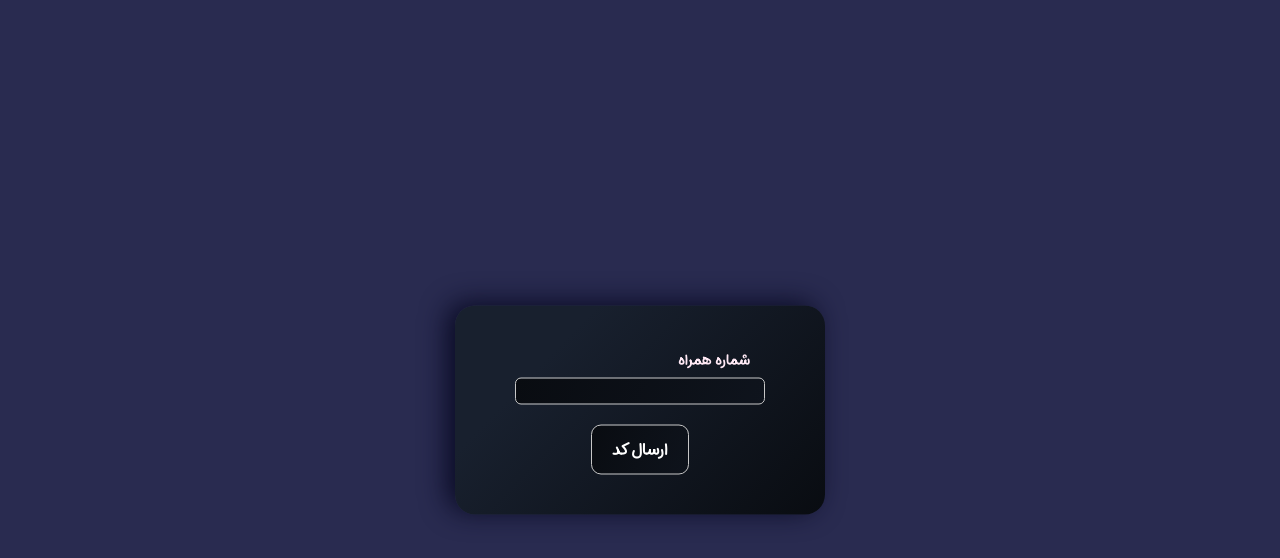
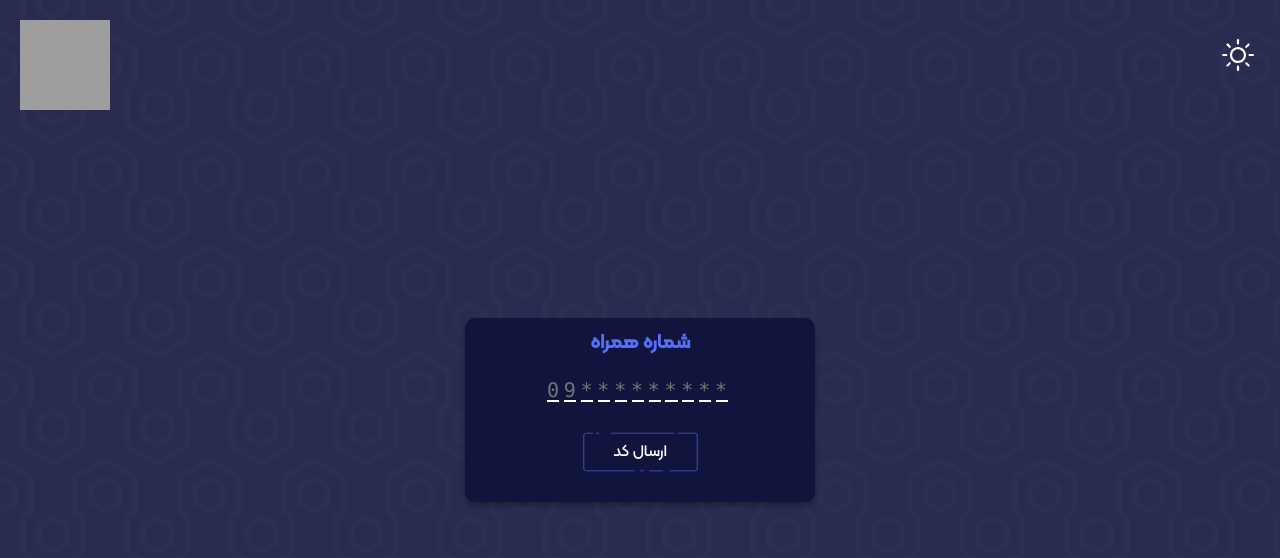
Before and after one commit to Amir99Aslani/ABM_co, a React (Create React App) app: page / in a window 1280 px wide. Shown: the top 558 px of the page. Built offline with nearby package versions, Linux system fonts and the light colour scheme; grey boxes are pictures that could not be loaded.

Commit message:
new template

```diff
--- a/src/component/Css/LoiIn.css
+++ /dev/null
@@ -1,79 +0,0 @@
-* {
-    box-sizing: border-box;
-    padding: 0;
-    margin: 0;
-}
-
-@font-face {
-    font-family: admin-panel-farsi;
-    src: url("font/Mikhak-Bold.ttf") ;
-}
-
-.container{
-    width: 100%;
-    height: 100%;
-}
-
-.LogInContainer {
-    position: absolute;
-    top: 50%;
-    left: 50%;
-    transform: translate(-50%, -50%);
-}
-
-.LogInForm {
-    background: linear-gradient(134deg, rgb(24, 32, 46) 25%, rgba(9, 12, 17, 1) 100%);;
-    padding: 20px 40px;
-    display: grid;
-    margin-top: 20px;
-    border-radius: 20px;
-    box-shadow: -8px -3px 27px rgb(10, 11, 37);
-    font-family: iranian-sanse;
-}
-
-.LogInForm div label {
-    position: relative;
-    display: block;
-    color: rgb(255, 233, 245);
-    padding: 22px 22px 0 22px;
-    font-size: 15px;
-    direction: rtl;
-    margin-bottom: 5px;
-    margin-right: 13px;
-    font-family: admin-panel-farsi;
-}
-
-
-.LogInForm div input {
-    margin: 0 20px;
-    width: 250px;
-    border: 0.7px solid rgb(199, 199, 199);
-    background: linear-gradient(292deg, rgb(17, 23, 34) -46%, rgba(9, 12, 17, 1) 100%);;
-    border-radius: 6px;
-    height: 27px;
-    color: white;
-    padding: 5px;
-}
-
-
-.button2 , .button1 {
-    margin: 40px 20px 20px 20px;
-    color: white;
-    border: 1px solid rgb(199, 199, 199);
-    border-radius: 10px;
-    background: linear-gradient(292deg, rgba(17, 23, 34, 0.6) -46%, rgba(9, 12, 17, 1) 100%);;
-    cursor: pointer;
-    font-family: iranian-sanse;
-    padding: 10px 20px;
-    font-size: 17px;
-    font-family: admin-panel-farsi;
-}
-
-.button1{
-    filter: opacity(0.5);
-}
-
-.button2 {
-
-    margin: 20px auto;
-}
--- /dev/null
+++ b/src/component/Css/LoiIn.scss
@@ -0,0 +1,227 @@
+* {
+  box-sizing: border-box;
+  padding: 0;
+  margin: 0;
+}
+
+@font-face {
+  font-family: KalamehMedium;
+  src: url("font/kalameh/Epic Kalameh-Medium.ttf") ;
+}
+
+body {
+  background-image: url("../Css/img/pattern.png");
+  background-repeat: no-repeat;
+  background-size: cover;
+}
+
+.container {
+  width: 100%;
+  height: 100%;
+
+  .logInNavBar {
+    position: absolute;
+    top: 0;
+    width: 100%;
+    display: flex;
+
+    .logoContainer {
+      width: 90px;
+      height: 90px;
+      background-repeat: no-repeat;
+      background-size: cover;
+      margin: 20px auto 0 20px;
+    }
+
+    .themeController {
+      margin: auto 20px auto auto;
+
+      button {
+        background-color: transparent;
+        display: flex;
+        width: 45px;
+        height: 45px;
+        border: none;
+        outline: none;
+        cursor: pointer;
+        transition: all 0.3s ease-in-out;
+
+        &:hover {
+          filter: opacity(0.5);
+        }
+
+        svg {
+          margin: auto;
+        }
+      }
+    }
+  }
+
+}
+
+.LogInContainer {
+  position: absolute;
+  top: 50%;
+  left: 50%;
+  transform: translate(-50%, -50%);
+}
+
+.LogInForm {
+  background: #11143D;
+  box-shadow: 0px 4px 4px 0px rgba(0, 0, 0, 0.25);
+  display: grid;
+  margin-top: 20px;
+  border-radius: 10px;
+  font-family: KalamehMedium;
+  min-width: 350px;
+}
+
+$SecChar-w: 1ch;
+$SecGap: .4*$SecChar-w;
+$SecN-char: 11;
+$SecIn-w: $SecN-char*($SecChar-w + $SecGap);
+
+$char-w: 1ch;
+$gap: .4*$char-w;
+$n-char: 6;
+$in-w: $n-char*($char-w + $gap);
+
+.LogInForm {
+  .container {
+    h4 {
+      position: relative;
+      color: #556FF6;
+      font-size: 20px;
+      direction: rtl;
+      margin: 10px 0;
+      text-align: center;
+      font-family: KalamehMedium;
+    }
+
+    .phoneNumber {
+      display: block;
+      margin: 20px auto 0 auto;
+      border: none;
+      padding: 0;
+      width: $SecIn-w;
+      background: repeating-linear-gradient(90deg,
+              #ffffff 0, #ffffff $SecChar-w,
+              transparent 0, transparent $SecChar-w + $SecGap) 0 100%/ #{$SecIn-w - $SecGap} 2px no-repeat;
+      font: 2ch droid sans mono, consolas, monospace;
+      letter-spacing: 0.39ch;
+      color: #FFFFFF;
+
+      &:focus {
+        outline: none;
+      }
+    }
+
+    .code {
+      display: block;
+      margin: 20px auto 0 auto;
+      border: none;
+      padding: 0;
+      width: $in-w;
+      background: repeating-linear-gradient(90deg,
+              #ffffff 0, #ffffff $char-w,
+              transparent 0, transparent $char-w + $gap) 0 100%/ #{$in-w - $gap} 2px no-repeat;
+      font: 2ch droid sans mono, consolas, monospace;
+      letter-spacing: $gap;
+      color: #FFFFFF;
+
+      &:focus {
+        outline: none;
+      }
+    }
+
+  }
+
+  .UPContainer {
+    display: flex;
+    direction: rtl;
+    justify-content: space-between;
+    margin: 20px;
+
+    h4 {
+      position: relative;
+      color: #556FF6;
+      font-size: 18px;
+      direction: rtl;
+      margin: 10px 0 0 0;
+      text-align: center;
+      font-family: KalamehMedium;
+      min-width: 100px;
+    }
+
+    .input {
+      direction: ltr;
+      display: block;
+      border: none;
+      padding: 0;
+      font: 2ch KalamehMedium;
+      background-color: transparent;
+      border-bottom: 2px solid #556FF6;
+      width: 200px;
+
+      &:focus {
+        outline: none;
+      }
+    }
+
+    .code {
+      display: block;
+      margin: 20px auto 0 auto;
+      border: none;
+      padding: 0;
+      width: $in-w;
+      background: repeating-linear-gradient(90deg,
+              #ffffff 0, #ffffff $char-w,
+              transparent 0, transparent $char-w + $gap) 0 100%/ #{$in-w - $gap} 2px no-repeat;
+      font: 2ch droid sans mono, consolas, monospace;
+      letter-spacing: $gap;
+      color: #FFFFFF;
+
+      &:focus {
+        outline: none;
+      }
+    }
+
+  }
+
+}
+
+.btnContainer {
+  width: 100%;
+  min-height: 100px;
+  display: flex;
+
+  .button2, .button1 {
+    color: white;
+    border: none;
+    outline: none;
+    background-image: url("./img/line-botton.svg");
+    background-size: 100% 100%;
+    margin: auto;
+    background-color: transparent;
+    cursor: pointer;
+    font-size: 16px;
+    font-family: KalamehMedium;
+    min-width: 115px;
+    min-height: 40px;
+    transition: all ease-in-out 0.5s;
+    display: flex;
+
+    span {
+      margin: auto;
+    }
+  }
+}
+
+
+.button1 {
+  filter: opacity(0.5);
+}
+
+.button2 {
+  margin: 20px auto;
+}
--- a/src/component/Pages/LogIn.js
+++ b/src/component/Pages/LogIn.js
@@ -1,10 +1,13 @@
 import React, {useCallback, useEffect, useState, useRef, useContext} from 'react';
-import "../Css/LoiIn.css";
+import "../Css/LoiIn.scss";
 import axios from "axios";
 import toast, {Toaster} from "react-hot-toast";
 import {useNavigate} from "react-router-dom";
 import {LoginContext} from "../../Root";
 import {CircularProgress} from "@mui/material";
+import ThemeIcoLight from "../Css/Ico/ThemeIcoLight";
+import ThemeIcoDark from "../Css/Ico/ThemeIcoDark";
+import {Theme} from "../wedgits/ThemeContext";
 
 function LogIn(props) {
 
@@ -14,6 +17,8 @@ function LogIn(props) {
     const [firstStep, setFirstStep] = useState(true);
     const [error, setError] = useState(null);
     const {isLoggedIn, setIsLoggedIn} = useContext(LoginContext);
+
+    const theme = useContext(Theme);
 
     const UsernameRef = useRef("");
     const PasswordRef = useRef("");
@@ -109,19 +114,37 @@ function LogIn(props) {
 
     return (
         <div className="container">
+
+            <div className="logInNavBar">
+                <div className="logoContainer" style={{backgroundImage:`url(lol)`}}></div>
+                <div className="themeController">
+                    <button onClick={theme.themeChanger}>
+                        {theme.theme === "light" ? <ThemeIcoLight /> : <ThemeIcoDark/>}
+                    </button>
+                </div>
+            </div>
+
             <div className="LogInContainer">
 
                 <form className="LogInForm" onSubmit={firstStep ? SendCode : LogIn}>
-                    {firstStep ? <div>
-                        <label>شماره همراه</label>
-                        <input type="text" ref={phoneNumberRef} value={phoneNumber} onChange={(e) => {
+                    {firstStep ? <div className="container">
+                            <h4>شماره همراه</h4>
+                            <input className="phoneNumber"
+                                   maxLength='11'
+                                   placeholder='09*********'
+                                   autoComplete="off" type="text" ref={phoneNumberRef} value={phoneNumber}
+                                   onChange={(e) => {
                                        setPhoneNumber(e.target.value)
                                    }}/>
                         </div>
                         :
-                        <div>
-                            <label htmlFor="">کد ارسال شده</label>
-                            <input type="password" ref={PasswordRef} value={password} onChange={(e) => {
+                        <div className="container">
+                            <h4>کد ارسال شده</h4>
+                            <input className="code"
+                                   maxLength='6'
+                                   placeholder='123456'
+                                   autoComplete="off" type="password" ref={PasswordRef} value={password}
+                                   onChange={(e) => {
                                        setPassword(e.target.value)
                                    }}/>
                         </div>
@@ -133,22 +156,66 @@ function LogIn(props) {
                     {/*    <input type="text"/>*/}
                     {/*</div>*/}
                     {/*<button type="button" className="button1">استفاده از کلید سخت افزاری</button>*/}
+
+                    <div className="btnContainer">
                         {isLoading ?
-                        <button type="button" className="button2" disabled={isLoading}><CircularProgress/></button> :
+                            <button type="button" className="button2" disabled={isLoading}><CircularProgress size={20}/>
+                            </button> :
                             (
                                 firstStep ?
                                     <button type="submit"
-                                        className="button2" disabled={isLoading}>ارسال کد</button>
+                                            className="button2" disabled={isLoading}>
+                                        <span>
+                                            ارسال کد
+                                        </span>
+                                    </button>
                                     :
                                     <button type="submit"
-                                        className="button2" disabled={isLoading}>ورود</button>
+                                            className="button2" disabled={isLoading}>
+                                        <span>
+                                            ورود
+                                        </span>
+                                    </button>
                             )
-
-
                         }
+                    </div>
 
                 </form>
             </div>
+            {/*<div className="LogInContainer">*/}
+
+            {/*    <form className="LogInForm" onSubmit={firstStep ? SendCode : LogIn}>*/}
+
+            {/*        <div className="UPContainer">*/}
+            {/*            <h4>UserName :</h4>*/}
+            {/*            <input className="input"*/}
+            {/*                   maxLength='11'*/}
+            {/*                   placeholder='09*********'*/}
+            {/*                   autoComplete="off" type="text"/>*/}
+            {/*        </div>*/}
+            {/*        <div className="UPContainer">*/}
+            {/*            <h4>Password :</h4>*/}
+            {/*            <input className="input"*/}
+            {/*                   maxLength='11'*/}
+            {/*                   placeholder='09*********'*/}
+            {/*                   autoComplete="off" type="text" />*/}
+            {/*        </div>*/}
+
+            {/*        <div className="btnContainer">*/}
+            {/*            {isLoading ?*/}
+            {/*                <button type="button" className="button2" disabled={isLoading}><CircularProgress size={20}/>*/}
+            {/*                </button> :*/}
+            {/*                        <button type="submit"*/}
+            {/*                                className="button2" disabled={isLoading}>*/}
+            {/*                            <span>*/}
+            {/*                                ورود*/}
+            {/*                            </span>*/}
+            {/*                        </button>*/}
+            {/*            }*/}
+            {/*        </div>*/}
+
+            {/*    </form>*/}
+            {/*</div>*/}
         </div>
 
     );
```
Lines whose indentation alone changed are shown as unchanged.
